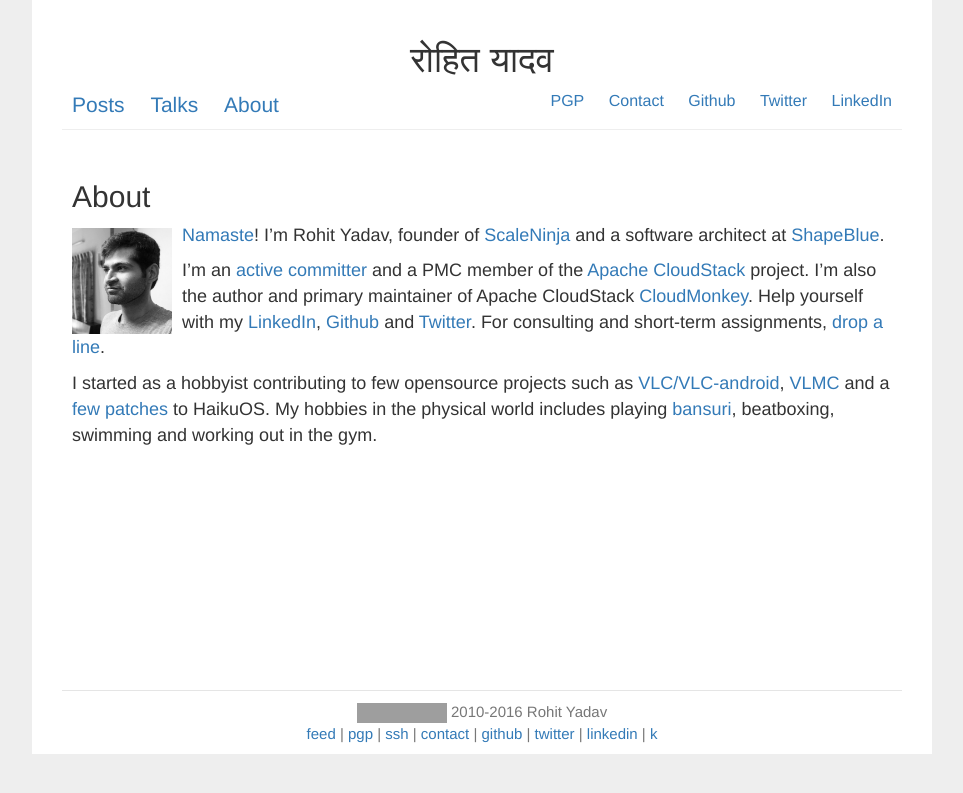
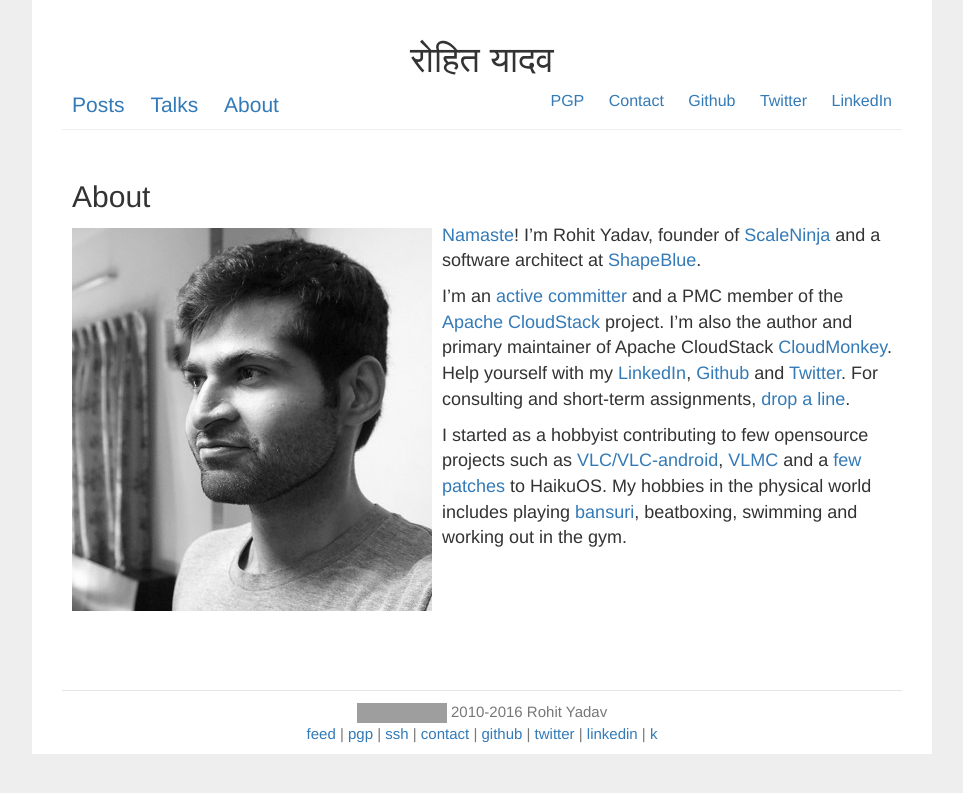
Before and after one commit to rohityadavcloud/rohityadavcloud.github.io, a Jekyll site: the page built from about.markdown, in a window 1280 px wide. Shown: the top 793 px of the page, without its empty margins (158-1121 px from the left). Built offline with Jekyll 4.4.1, drawn with Linux system fonts in a browser that asks for light colours; grey boxes are pictures that could not be loaded.

Commit message:
fix width
Signed-off-by: Rohit Yadav <bhaisaab@baagi.org>

```diff
--- a/about.markdown
+++ b/about.markdown
@@ -4,7 +4,7 @@
 permalink: /about/
 ---
 
-<img src="/assets/avatar-large.jpg" class="pull-left" style="margin-top: 5px; margin-right:10px" width="100"/>
+<img src="/assets/avatar-large.jpg" class="pull-left" style="margin-top: 5px; margin-right:10px"/>
 
 [Namaste](http://en.wikipedia.org/wiki/Namaste)! I'm Rohit Yadav, founder of
 [ScaleNinja](http://www.scaleninja.com) and a software architect at
```
